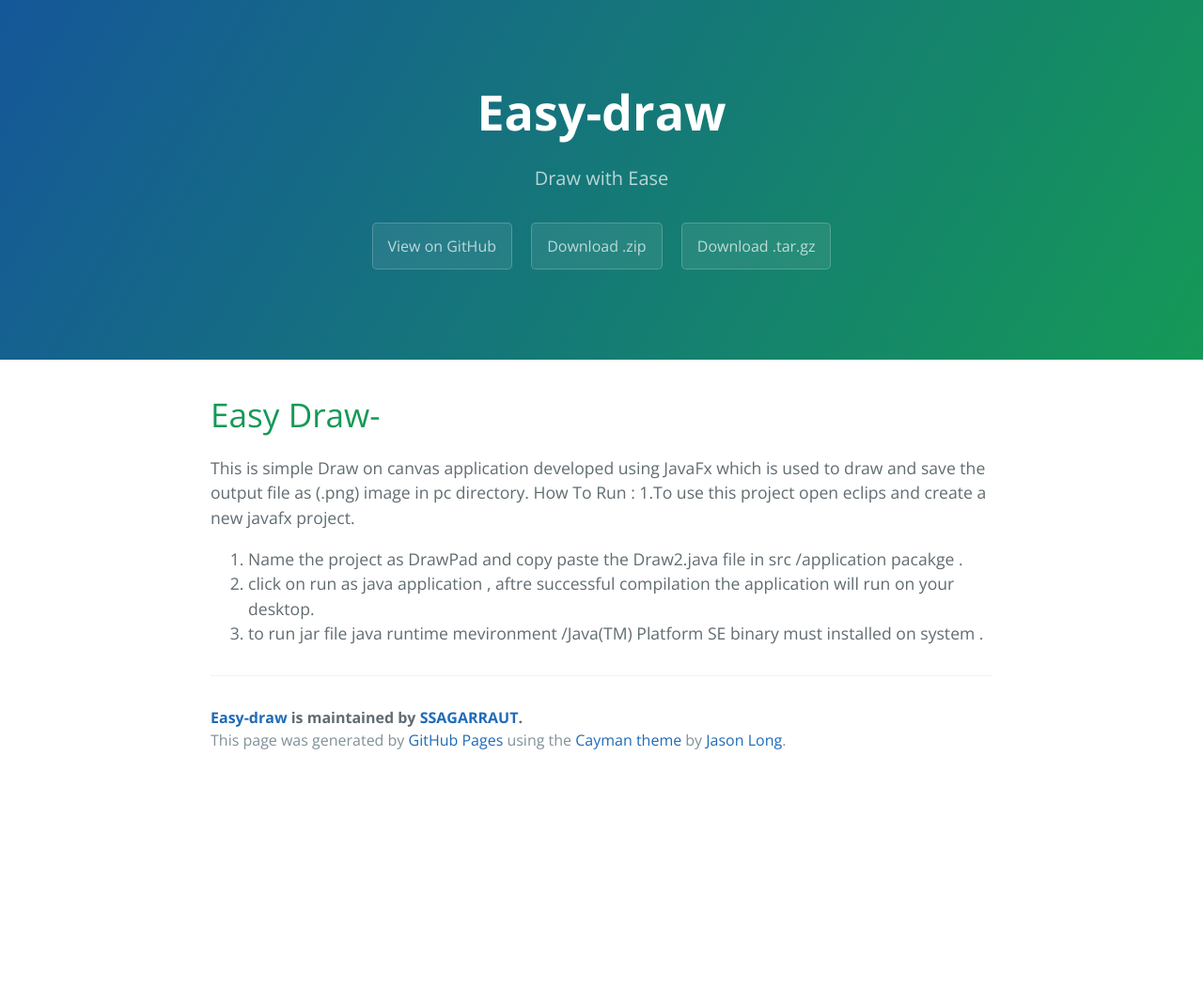
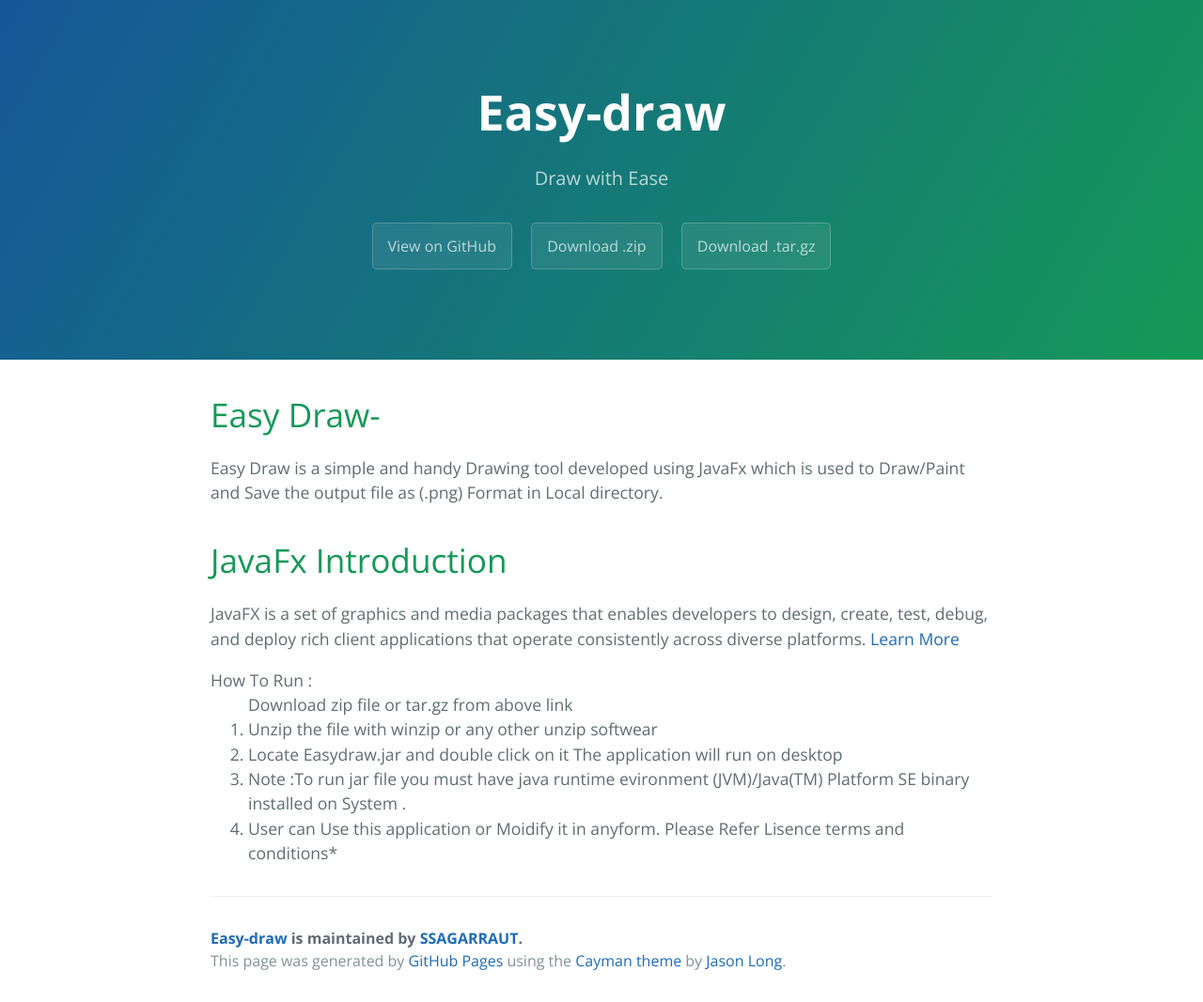
Before and after one commit to SSAGARRAUT/Easy-draw, a plain HTML site: page index.html in a window 1280 px wide. Shown: the whole page at 94% size. Before the commit the page ends 832 px from the top, so only its background shows below. Drawn offline with nearby package versions, Linux system fonts and the light colour scheme.

Commit message:
Update index.html

```diff
--- a/index.html
+++ b/index.html
@@ -21,17 +21,19 @@
     <section class="main-content">
       <h1>
 <a id="easy-draw-" class="anchor" href="#easy-draw-" aria-hidden="true"><span aria-hidden="true" class="octicon octicon-link"></span></a>Easy Draw-</h1>
-
-<p>This is  simple Draw on canvas application developed using JavaFx which is used to draw and save the output file as (.png) image in pc directory.
-  How To Run :
-  1.To use this project open eclips and create a new javafx project.</p>
-
-<ol>
-<li>Name the project as DrawPad and  copy paste the  Draw2.java file in src /application pacakge .<br>
-</li>
-<li>click on run as java application , aftre successful compilation the application will run on your desktop.</li>
-<li>to run jar file java runtime mevironment /Java(TM) Platform SE binary  must installed on system .</li>
-</ol>
+<p>Easy Draw is a simple and handy  Drawing tool  developed using JavaFx which is used to Draw/Paint and Save the output file as (.png) Format in Local directory.
+<h1> JavaFx Introduction </h1>
+<p> JavaFX is a set of graphics and media packages that enables developers to design, create, test, debug, and deploy rich client applications that operate consistently across diverse platforms.
+     <a href="http://docs.oracle.com/javafx/2/overview/jfxpub-overview.htm">Learn More </a>
+</p>
+<p></p>How To Run :
+<ol
+  <li>Download zip file or tar.gz from above link  </li>
+  <li>Unzip the file with winzip or any other unzip softwear  </li>
+  <li> Locate Easydraw.jar and double click on it The application will run on desktop</li>
+  <li> Note :To run jar file you must have java runtime evironment (JVM)/Java(TM) Platform SE binary installed on System .</li>
+  <li> User can Use this application or Moidify it in anyform. Please Refer Lisence terms and conditions* </li>
+ </ol>
 
       <footer class="site-footer">
         <span class="site-footer-owner"><a href="https://github.com/SSAGARRAUT/Easy-draw">Easy-draw</a> is maintained by <a href="https://github.com/SSAGARRAUT">SSAGARRAUT</a>.</span>
```
